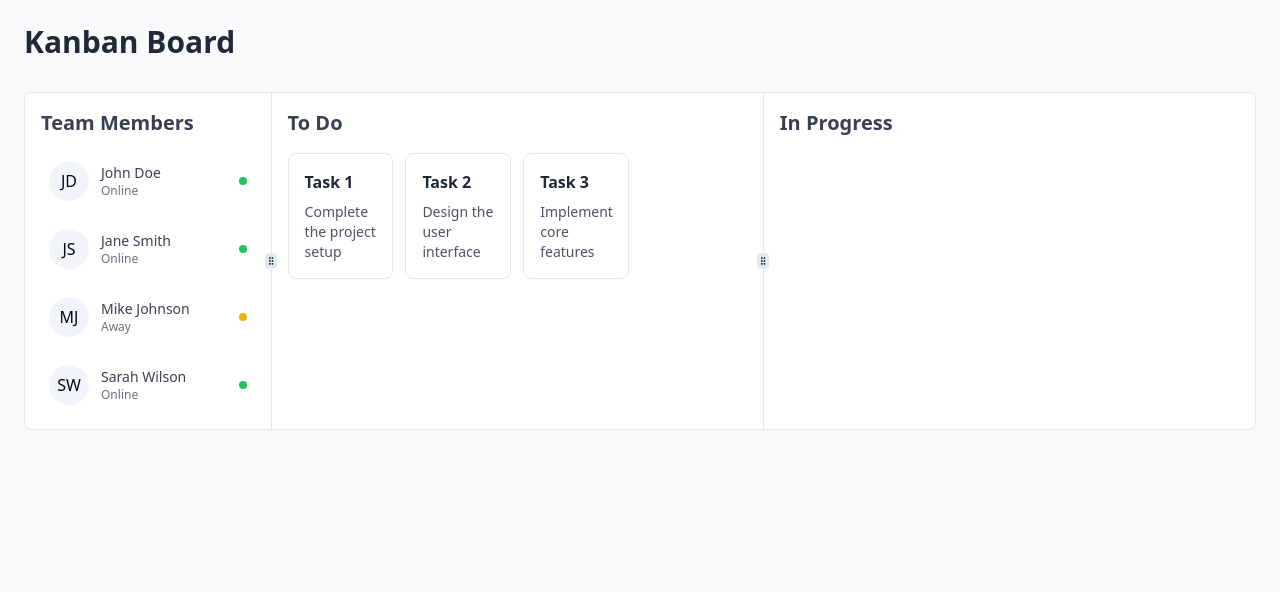
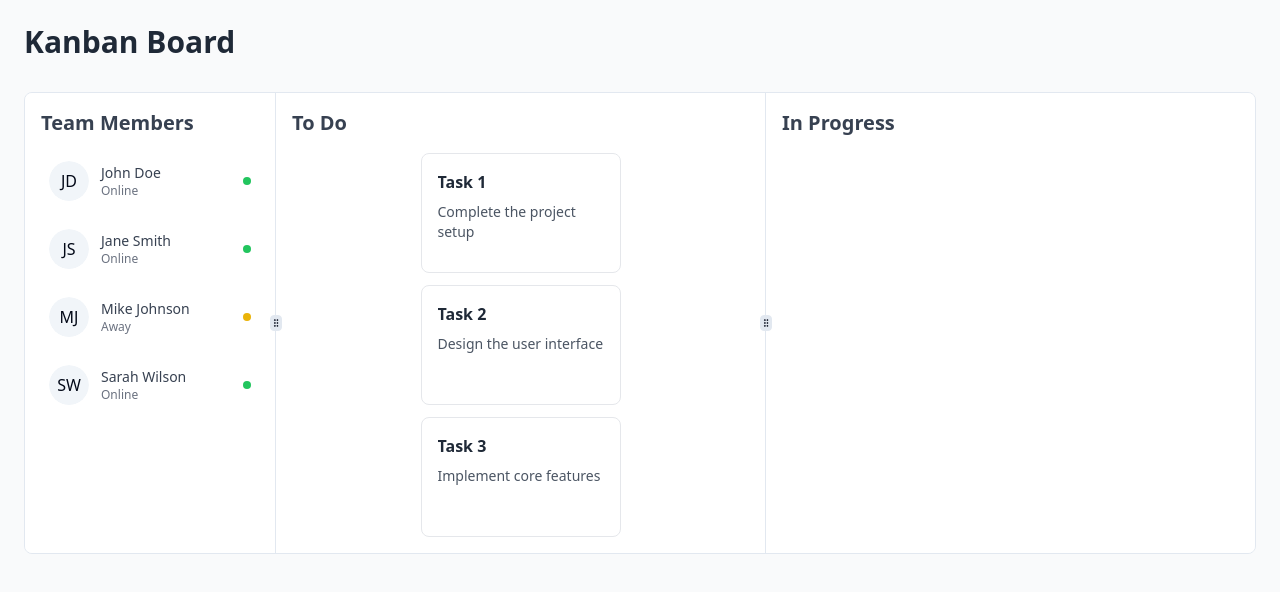
Before and after one commit to ccnael/scheduler-react-sample, a React (Vite) app: page / in a window 1280 px wide. Shown: the top 592 px of the page. Built offline with nearby package versions, Linux system fonts and the light colour scheme.

Commit message:
Fix card size and column width
Adjusted the card size in the Kanban board and set a minimum width for the team members column to improve layout consistency.
[skip gpt_engineer]

```diff
--- a/src/components/Card.tsx
+++ b/src/components/Card.tsx
@@ -25,13 +25,13 @@ export const Card = ({
       onDragEnd={onDragEnd}
       className={`
         bg-white rounded-lg border border-gray-200 p-4 cursor-grab
-        transition-all duration-200
+        transition-all duration-200 w-[200px] h-[120px]
         ${isDragging ? 'opacity-50' : 'opacity-100'}
         hover:shadow-lg hover:border-blue-200
       `}
     >
-      <h3 className="font-semibold text-gray-800 mb-2">{title}</h3>
-      <p className="text-gray-600 text-sm">{description}</p>
+      <h3 className="font-semibold text-gray-800 mb-2 truncate">{title}</h3>
+      <p className="text-gray-600 text-sm line-clamp-2">{description}</p>
     </div>
   );
 };
--- a/src/components/KanbanBoard.tsx
+++ b/src/components/KanbanBoard.tsx
@@ -32,7 +32,7 @@ export const KanbanBoard = () => {
         className="min-h-[200px] rounded-lg border"
       >
         {/* Team Members Column */}
-        <ResizablePanel defaultSize={20}>
+        <ResizablePanel defaultSize={20} minSize={15} className="min-w-[250px]">
           <div className="h-full bg-white p-4">
             <OnlineUsers />
           </div>
@@ -44,7 +44,7 @@ export const KanbanBoard = () => {
         <ResizablePanel defaultSize={40}>
           <div className="h-full bg-white p-4">
             <h2 className="text-xl font-semibold mb-4 text-gray-700">To Do</h2>
-            <div className="grid grid-cols-4 gap-3">
+            <div className="grid auto-rows-max gap-3 justify-items-center">
               {cards.map((card) => (
                 <Card
                   key={card.id}
@@ -65,7 +65,7 @@ export const KanbanBoard = () => {
         <ResizablePanel defaultSize={40}>
           <div className="h-full bg-white p-4">
             <h2 className="text-xl font-semibold mb-4 text-gray-700">In Progress</h2>
-            <div className="grid grid-cols-4 gap-3 min-h-[100px]">
+            <div className="grid auto-rows-max gap-3 justify-items-center min-h-[100px]">
               {/* Cards will be dropped here */}
             </div>
           </div>
```
